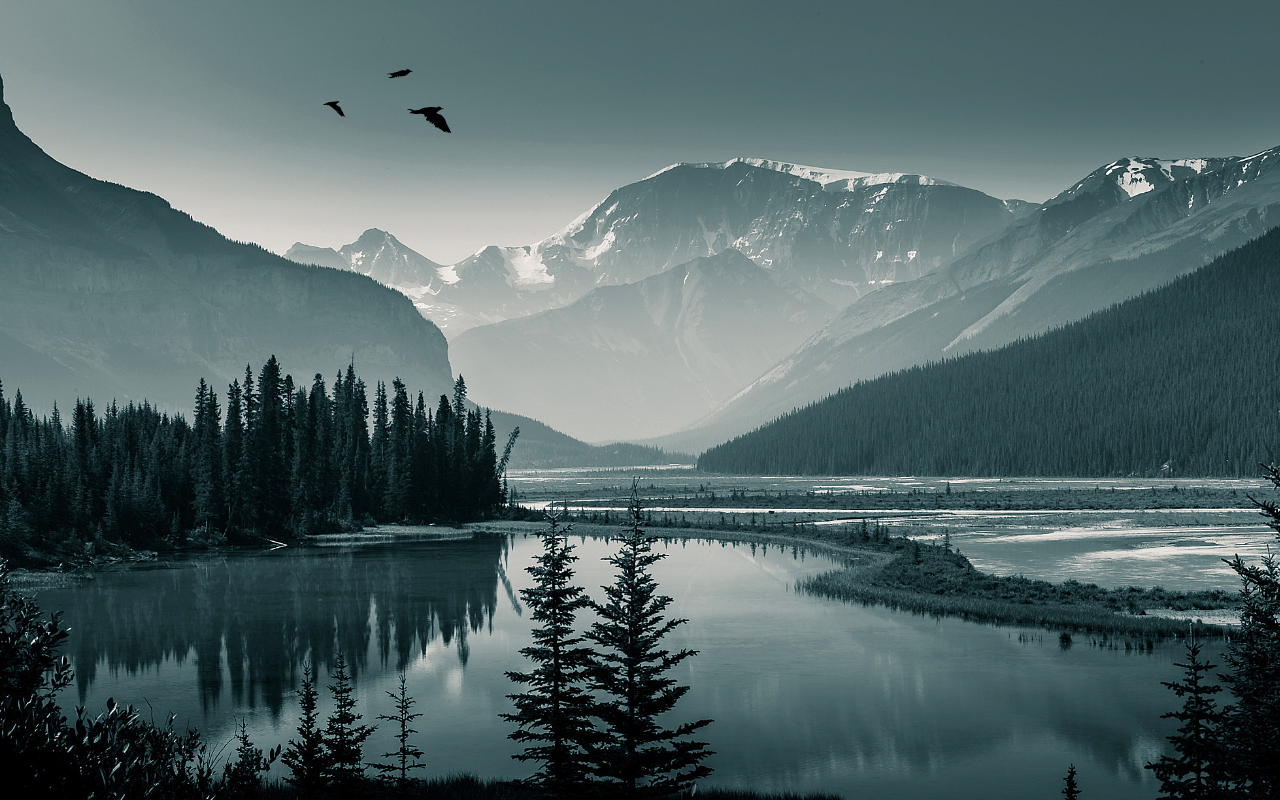
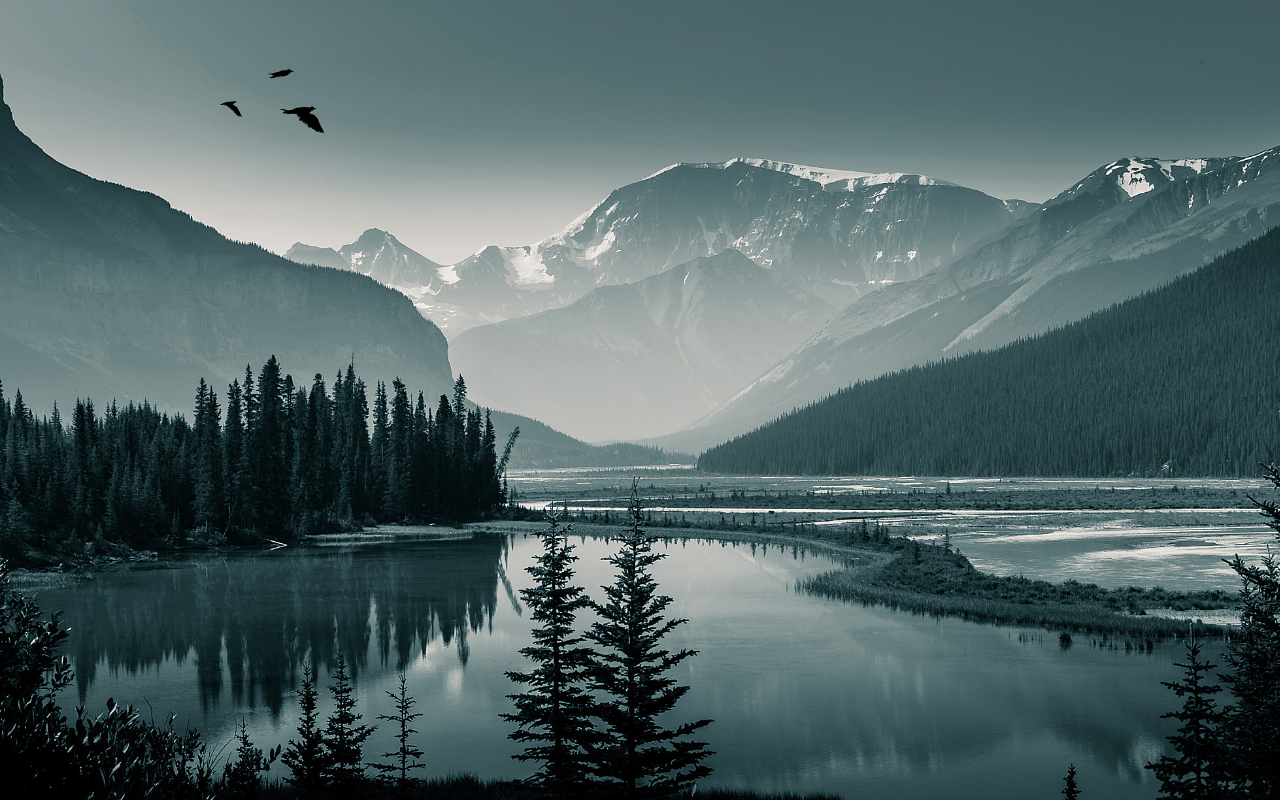
Before and after one commit to annadzhym/Birds, a plain HTML site: page index.html in a window 1280 px wide. Drawn offline with Linux system fonts and the light colour scheme.

Commit message:
changed position

```diff
--- a/css/myanimation.css
+++ b/css/myanimation.css
@@ -19,20 +19,19 @@ body {
 .bird-container-1 {
     position: absolute;
     top: -7%;
-    left: -14%;
+    left: -194px;
     animation: fly-to-right 14s linear infinite;
 }
 .bird-container-2 {
     position: absolute;
     top: 2%;
-    left: -14%;
-    display: block;
+    left: -194px;
     animation: fly-to-right 13s linear infinite;
 }
 .bird-container-3 {
      position: absolute;
      top: -5%;
-     left: -14%;
+     left: -194px;
     animation: fly-to-right 10s linear 2s infinite;
 }
 .bird-container-1 .bird {
@@ -54,7 +53,7 @@ body {
 }
 @keyframes fly-to-right {
     to {
-        left: 74%;
+        left: 50%;
         top: -50%;
 
     }
```
